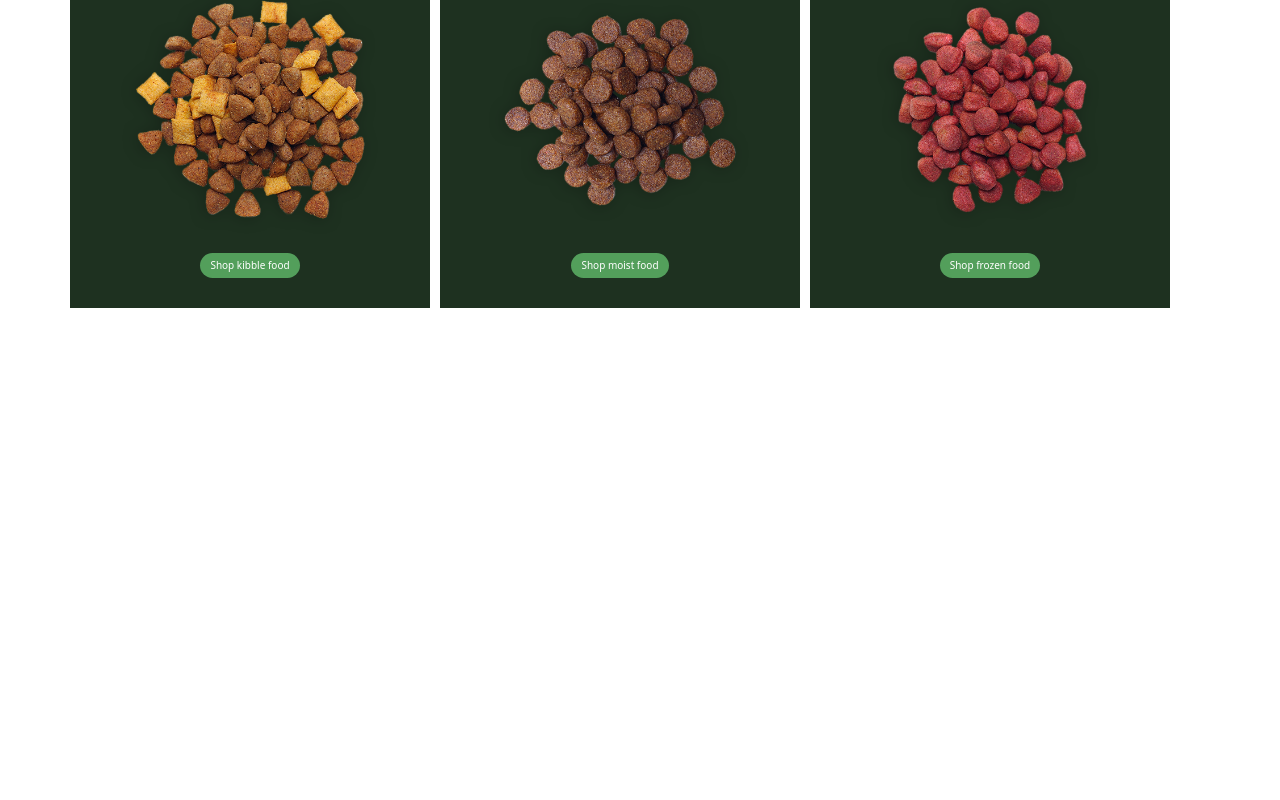
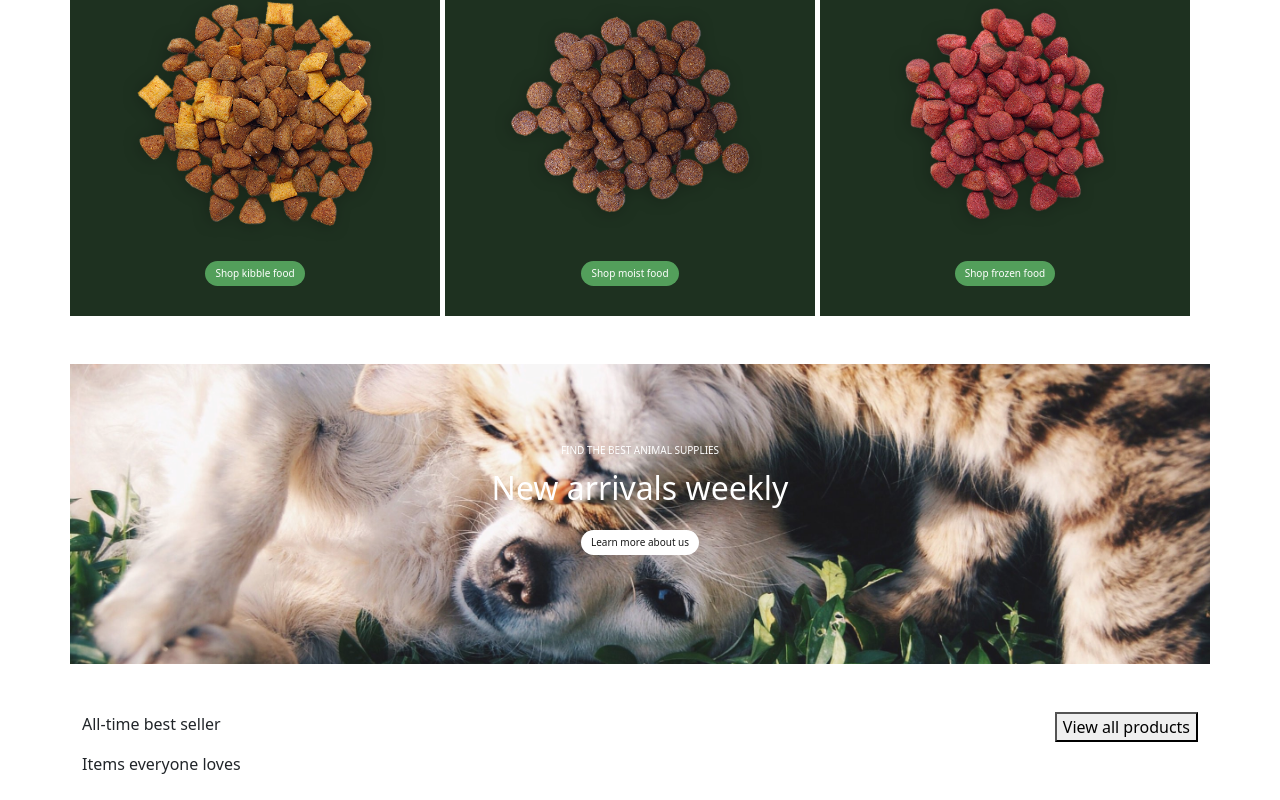
Before and after one commit to Fradala/proj-html-vuejs, a Vue app: page / in a window 1280 px wide. Shown: the part 1084-1884 px from the top of the page. Before the commit the page ends 1400 px from the top, so only its background shows below. Built offline with nearby package versions, Linux system fonts and the light colour scheme.

Commit message:
inserito banne cane e gatto e best seller

```diff
--- a/src/components/AppHeader.vue
+++ b/src/components/AppHeader.vue
@@ -101,7 +101,7 @@ ul{
 
 
     .jumbotron{
-        background-image: url(../assets/images/demo-pet-supplies.jpg);
+        background-image: url(../assets/images/banner-5-2x-scaled.jpg);
         height: 500px;
         background-size: cover;
         background-position: center center;
--- a/src/components/AppMain.vue
+++ b/src/components/AppMain.vue
@@ -10,6 +10,7 @@
     <section class="container">
         <!--qui ci vanno le 4 card-->
 
+        <!--qui ci sono le 3 caselle per il cibo-->
        <article class="row d-flex mt-5">
             <div class="casella  text-center">
                 <h2>
@@ -43,6 +44,38 @@
             </div>
        </article>
 
+        <!--qui c'è il banner cane e gatto-->
+       <article class="gatto-cane row mt-5 text-center">
+            <div>
+                <h3 class="text-uppercase">
+                    find the best animal supplies
+                </h3>
+                <p class="fs-2">
+                    New arrivals weekly
+                </p>
+                <button>Learn more about us</button>
+            </div>
+
+       </article>
+
+       <article class="row best-seller mt-5">
+        <section class=" d-flex justify-content-between">
+            <div>
+                <p>
+                   All-time best seller
+                </p>
+                <p>
+                    Items everyone loves
+                </p>
+            </div>
+            <div>
+                <button>View all products</button>
+            </div>
+        </section>
+
+       </article>
+
+
     </section>
 
 
@@ -70,8 +103,8 @@ export default {
 
     .casella{
         background-color: #1e3120 ;
-        margin-right: 10px;
-        width: calc((100% / 3) - 20px);
+        margin-right: 5px;
+        width: calc((100% / 3) - 10px);
 
 
 
@@ -93,11 +126,40 @@ export default {
             font-size: 10px;
             margin-bottom: 30px;
         }
+        img{
+            width:80%;
+        }
     }
 
-    img{
-        width:80%;
+    .gatto-cane{
+        background-image:url(../assets/images/banner-3-2x-scaled.jpg) ;
+        height: 300px;
+        background-size: cover;
+        background-position: center center;
+        background-repeat: no-repeat;
+        opacity: 90%;
+
+        color: white;
+        display: flex;
+        align-items: center;
+
+
+        h3{
+            font-size: 10px;
+        }
+
+        button{
+            border-radius: 20px;
+            background-color: white;
+            color: black;
+            padding: 5px 10px;
+            border: none;
+            font-size: 10px;
+            margin-bottom: 30px;
+
+        }
     }
+
 
 
 
```
